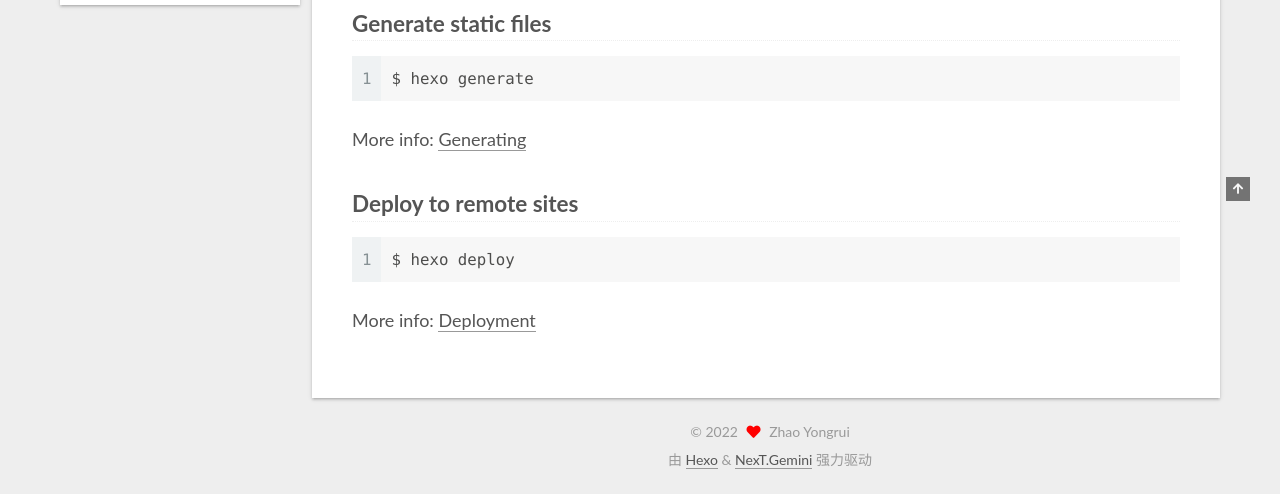
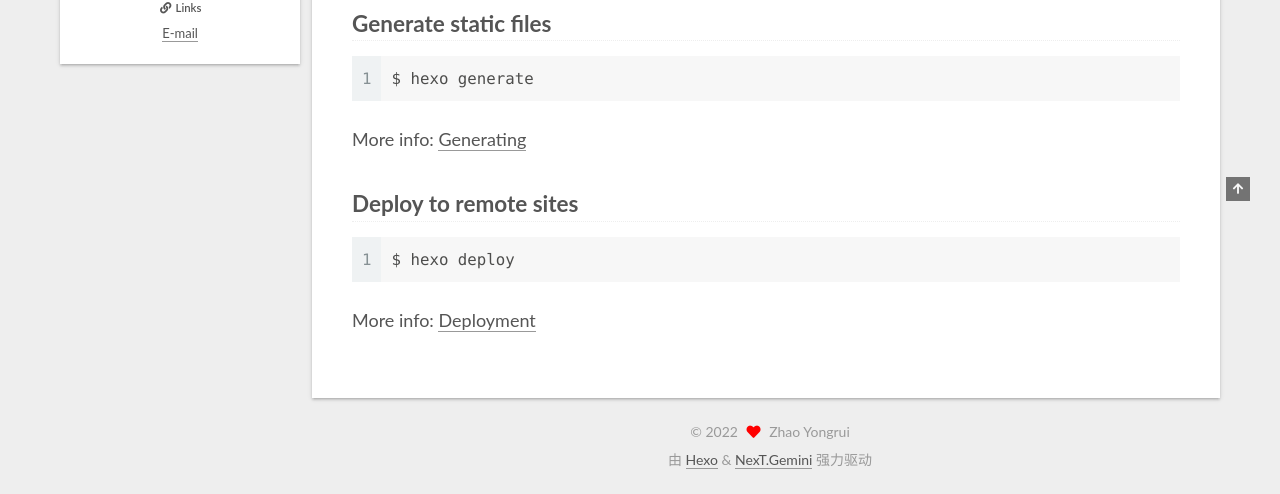
Before and after one commit to ZhaoYongrui/ZhaoYongrui.github.io, a plain HTML site: page index.html in a window 1280 px wide. Shown: the part 699-1193 px from the top of the page. Drawn offline with Linux system fonts and the light colour scheme; a script that the page names is missing.

Commit message:
Site updated: 2022-08-12 15:17:12

```diff
--- a/index.html
+++ b/index.html
@@ -322,6 +322,16 @@
   </div>
 
 
+  <div class="links-of-blogroll motion-element">
+    <div class="links-of-blogroll-title"><i class="fa fa-link fa-fw"></i>
+      Links
+    </div>
+    <ul class="links-of-blogroll-list">
+        <li class="links-of-blogroll-item">
+          <a href="mailto:3106419588@qq.com" title="mailto:3106419588@qq.com" rel="noopener" target="_blank">E-mail</a>
+        </li>
+    </ul>
+  </div>
 
       </div>
 
```
Also changed, not shown: archives/2022/08/index.html (+10 -0 lines), archives/2022/index.html (+10 -0 lines), archives/index.html (+10 -0 lines), categories/index.html (+10 -0 lines), hello-world.html (+10 -0 lines), tags/index.html (+10 -0 lines).
